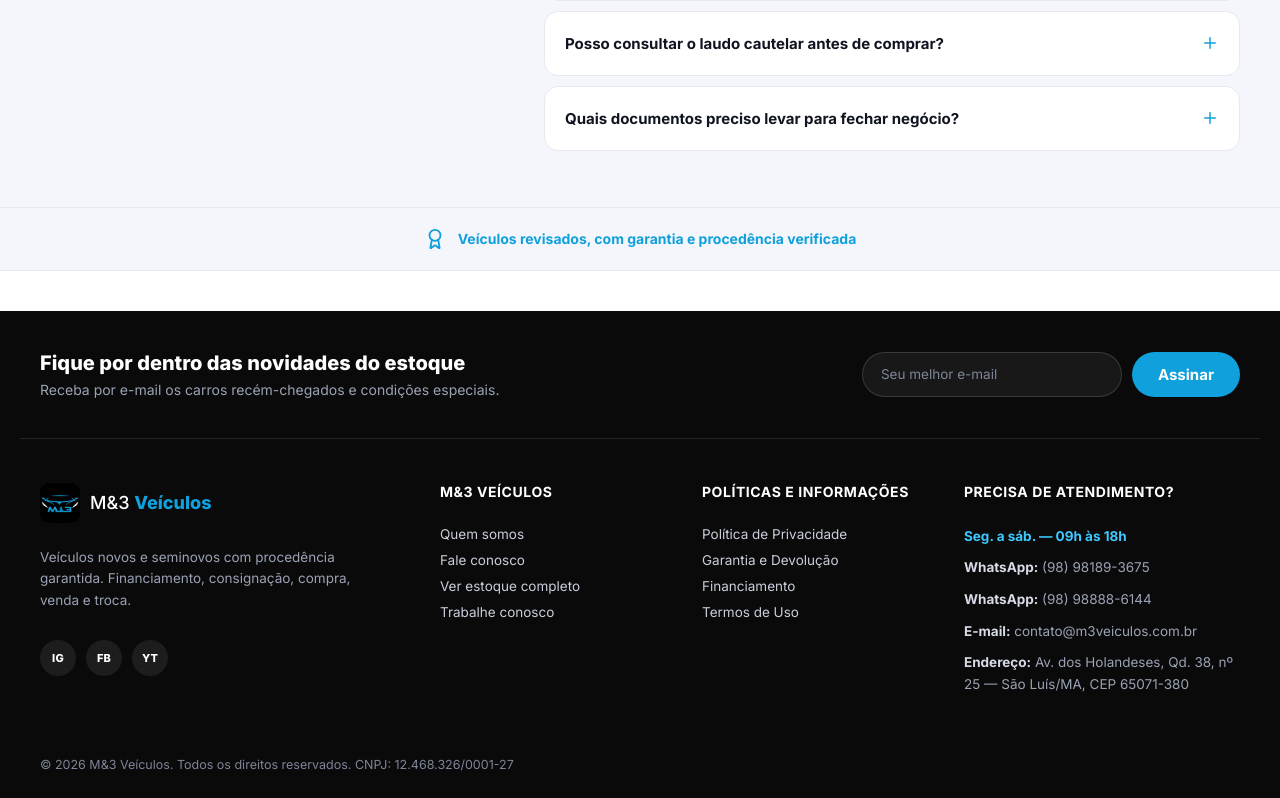
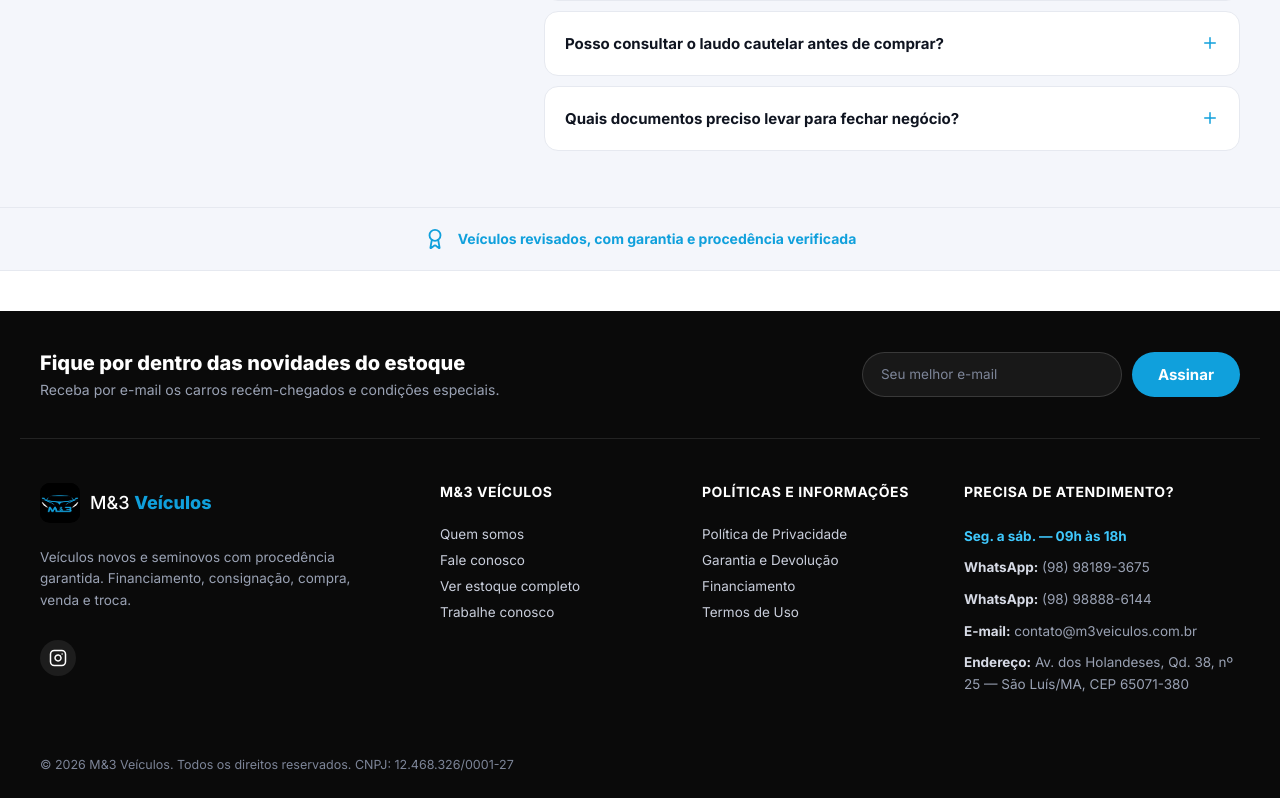
Before and after one commit to weSsBarros/m3veiculos, a React (Vite) app: page / in a window 1280 px wide. Shown: the part 2548-3346 px from the top of the page. Built offline with nearby package versions, Linux system fonts and the light colour scheme; no server answers; the database is empty.

Commit message:
Simplifica redes sociais do rodapé para só Instagram
Remove Facebook e Youtube (não usados pela loja) e troca o texto
"IG" por um ícone real, linkando para o Instagram oficial da M&3.

```diff
--- a/src/components/Footer.jsx
+++ b/src/components/Footer.jsx
@@ -46,9 +46,13 @@ export default function Footer() {
           </div>
           <p>Veículos novos e seminovos com procedência garantida. Financiamento, consignação, compra, venda e troca.</p>
           <div className="footer-social">
-            <a href="https://instagram.com" target="_blank" rel="noreferrer" aria-label="Instagram">IG</a>
-            <a href="https://facebook.com" target="_blank" rel="noreferrer" aria-label="Facebook">FB</a>
-            <a href="https://youtube.com" target="_blank" rel="noreferrer" aria-label="Youtube">YT</a>
+            <a href="https://www.instagram.com/m3veiculo/" target="_blank" rel="noreferrer" aria-label="Instagram">
+              <svg width="18" height="18" viewBox="0 0 24 24" fill="none" stroke="currentColor" strokeWidth="2" strokeLinecap="round" strokeLinejoin="round">
+                <rect x="2" y="2" width="20" height="20" rx="5" ry="5" />
+                <path d="M16 11.37A4 4 0 1 1 12.63 8 4 4 0 0 1 16 11.37z" />
+                <line x1="17.5" y1="6.5" x2="17.51" y2="6.5" />
+              </svg>
+            </a>
           </div>
         </div>
 
```
